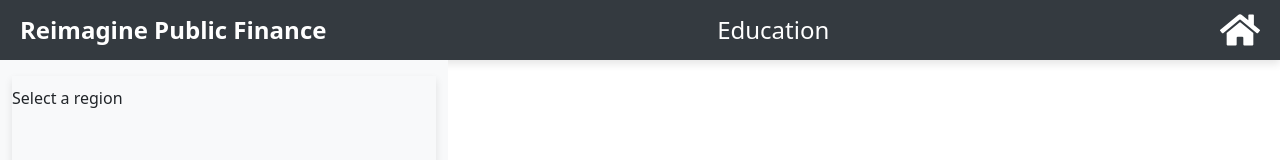
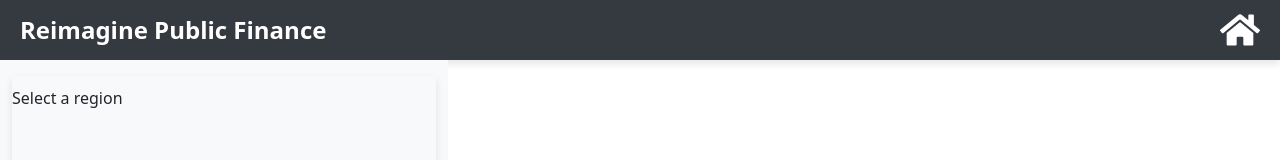
Before and after one commit to yukinko-iwasaki/rpf-bottleneck-page, a React (Create React App) app: page /rpf-bottleneck-page/1 in a window 1280 px wide. Shown: the top 160 px of the page. Built offline with nearby package versions, Linux system fonts and the light colour scheme; some icons are missing.

Commit message:
Update OutcomeContext.jsx

```diff
--- a/src/OutcomeContext.jsx
+++ b/src/OutcomeContext.jsx
@@ -3,7 +3,7 @@ import React, { createContext, useState } from 'react';
 const OutcomeContext = createContext();
 
 export const OutcomeProvider = ({ children }) => {
-  const [outcome, setOutcome] = useState('Education');
+  const [outcome, setOutcome] = useState('');
 
   return (
     <OutcomeContext.Provider value={{ outcome, setOutcome }}>
```
